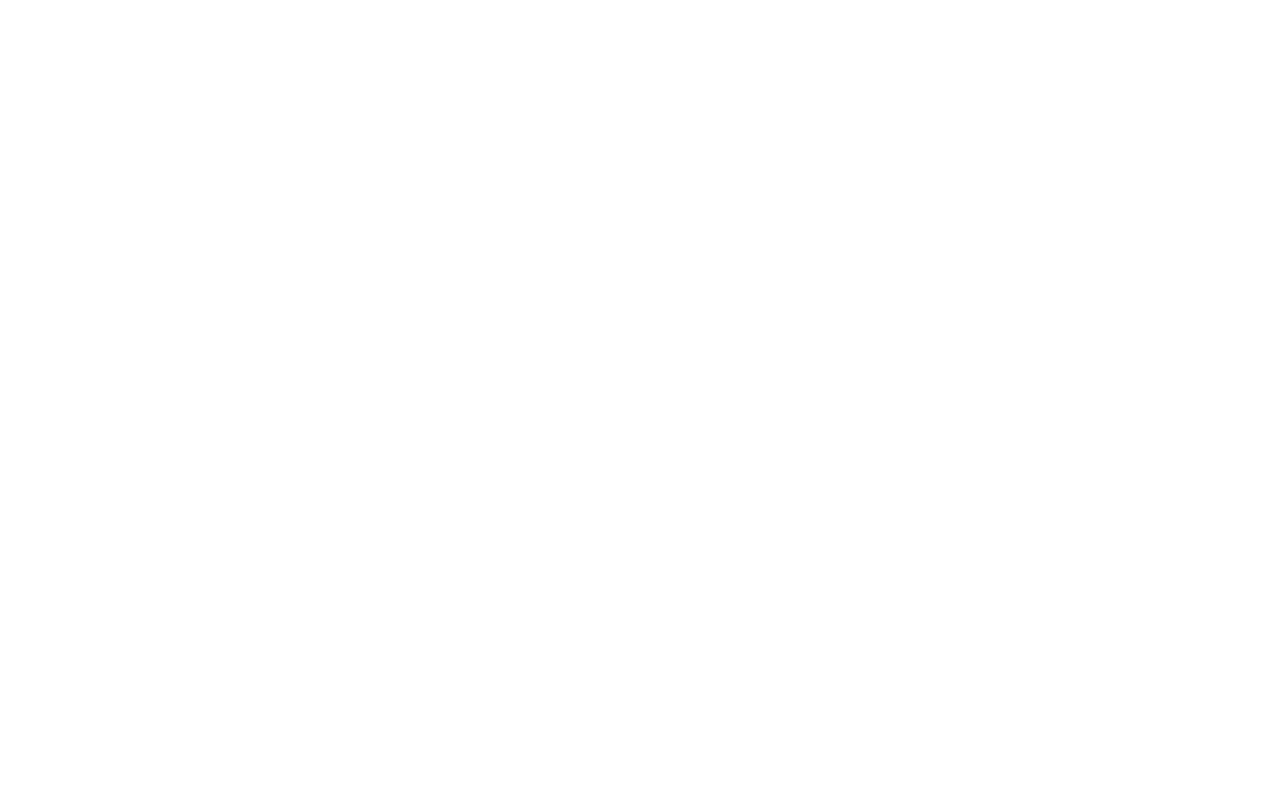
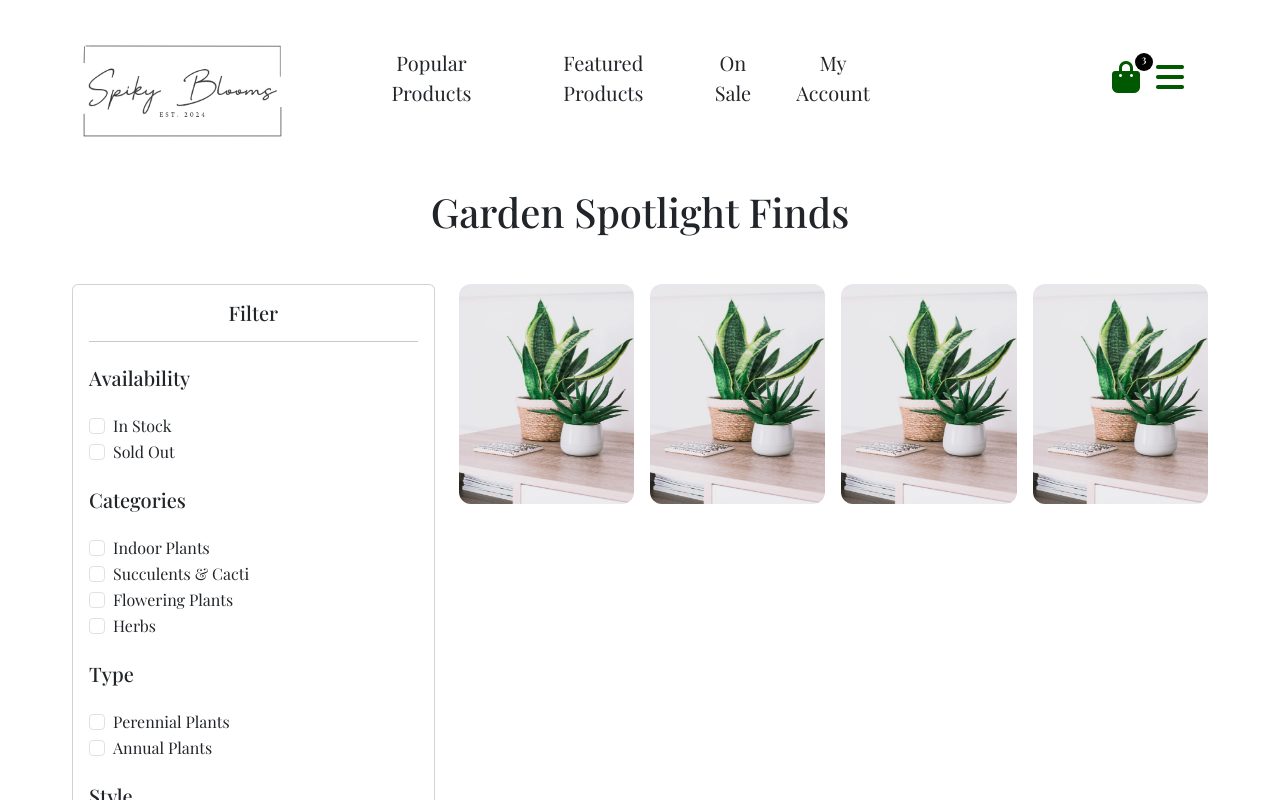
Before and after one commit to keatonmurray/headless-cms, a React (Vite) app in the folder client/: page /featured-products in a window 1280 px wide. Before the commit this address had no page. Shown: the top 800 px of the page. Built offline with nearby package versions, Linux system fonts and the light colour scheme; a web font is replaced by a local one.

Commit message:
Completed On Sale and Featured Products UI

```diff
--- a/client/src/App.jsx
+++ b/client/src/App.jsx
@@ -1,18 +1,17 @@
-// App.jsx
 import { Routes, Route } from 'react-router-dom';
 import Home from './pages/Home';
 import PopularProducts from './pages/PopularProducts';
-import Cart from './pages/Cart';
-import Checkout from './pages/Checkout';
-import SingleProduct from './pages/SingleProduct';
 import Layout from './layout/Layout';
+import FeaturedProducts from './pages/FeaturedProducts';
+import OnSale from './pages/OnSale';
 
 function App() {
   return (
     <Routes>
       <Route path="/" element={<Layout><Home /></Layout>} />
       <Route path="/popular-products" element={<Layout><PopularProducts /></Layout>} />
-      <Route path="/product" element={<Layout><SingleProduct /></Layout>} />
+      <Route path="/featured-products" element={<Layout><FeaturedProducts /></Layout>} />
+      <Route path="/on-sale" element={<Layout><OnSale /></Layout>} />
     </Routes>
   );
 }
--- a/client/src/components/partials/NavLinks.jsx
+++ b/client/src/components/partials/NavLinks.jsx
@@ -9,10 +9,10 @@
             </Link>
         </li>
         <li className="me-3">
-            <Link className="text-decoration-none text-dark">Featured Products</Link>
+            <Link to="/featured-products" className="text-decoration-none text-dark">Featured Products</Link>
         </li>
         <li className="me-3">
-            <Link className="text-decoration-none text-dark" >On Sale</Link>
+            <Link to="/on-sale" className="text-decoration-none text-dark" >On Sale</Link>
         </li>
         <li className="me-3">
             <Link className="text-decoration-none text-dark">My Account</Link>
--- /dev/null
+++ b/client/src/pages/FeaturedProducts.jsx
@@ -0,0 +1,42 @@
+import Img from "../components/partials/Img"
+import product from "/img/product1.jpg"
+import ProductFilter from "../components/partials/ProductFilter"
+
+const FeaturedProducts = () => {
+  return (
+    <div className="mt-5 popular-products px-md-5 px-3">
+        <h1 className="text-center">Garden Spotlight Finds</h1>
+        <div className="row mt-5">
+            <div className="col-12 col-md-4 mb-5">
+                <ProductFilter />
+            </div>
+            <div className="col-12 col-md-8">
+                <div className="row g-3">
+                    <div className="col-12 col-md-3">
+                        <div className="product">
+                            <Img src={product} alt="Product"/>
+                        </div>
+                    </div>
+                    <div className="col-12 col-md-3">
+                        <div className="product">
+                            <Img src={product} alt="Product"/>
+                        </div>
+                    </div>
+                    <div className="col-12 col-md-3">
+                        <div className="product">
+                            <Img src={product} alt="Product"/>
+                        </div>
+                    </div>
+                    <div className="col-12 col-md-3">
+                        <div className="product">
+                            <Img src={product} alt="Product"/>
+                        </div>
+                    </div>
+                </div>
+            </div>
+        </div>
+    </div>
+  )
+}
+
+export default FeaturedProducts
--- /dev/null
+++ b/client/src/pages/OnSale.jsx
@@ -0,0 +1,42 @@
+import Img from "../components/partials/Img"
+import product from "/img/product1.jpg"
+import ProductFilter from "../components/partials/ProductFilter"
+
+const OnSale = () => {
+  return (
+       <div className="mt-5 popular-products px-md-5 px-3">
+        <h1 className="text-center">Green Deals Today</h1>
+        <div className="row mt-5">
+            <div className="col-12 col-md-4 mb-5">
+                <ProductFilter />
+            </div>
+            <div className="col-12 col-md-8">
+                <div className="row g-3">
+                    <div className="col-12 col-md-3">
+                        <div className="product">
+                            <Img src={product} alt="Product"/>
+                        </div>
+                    </div>
+                    <div className="col-12 col-md-3">
+                        <div className="product">
+                            <Img src={product} alt="Product"/>
+                        </div>
+                    </div>
+                    <div className="col-12 col-md-3">
+                        <div className="product">
+                            <Img src={product} alt="Product"/>
+                        </div>
+                    </div>
+                    <div className="col-12 col-md-3">
+                        <div className="product">
+                            <Img src={product} alt="Product"/>
+                        </div>
+                    </div>
+                </div>
+            </div>
+        </div>
+    </div>
+  )
+}
+
+export default OnSale
```
